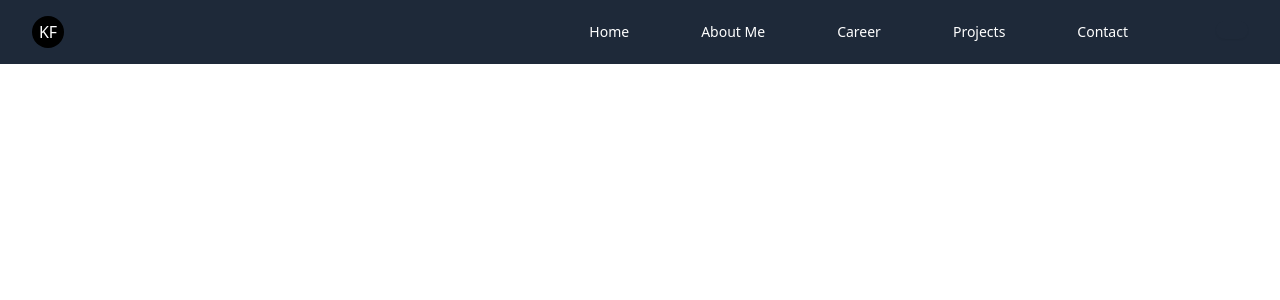
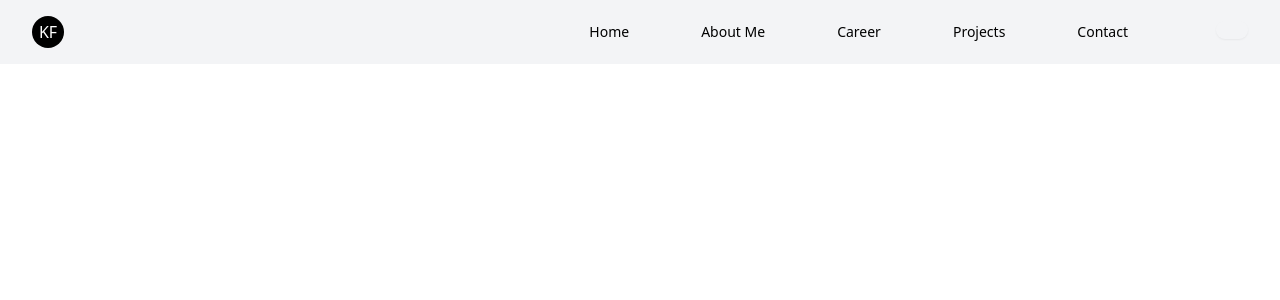
Before and after one commit to kunlefqd/Portfolio, a Next.js app: page / in a window 1280 px wide. Shown: the top 300 px of the page. Built offline with nearby package versions, Linux system fonts and the light colour scheme.

Commit message:
light/dark mode is now mapped to system preferences
idk how? all i did was remove the variants I was told to add?

```diff
--- a/app/globals.css
+++ b/app/globals.css
@@ -1,5 +1,2 @@
 @import "tailwindcss";
 @import "tw-animate-css";
-
-
-@custom-variant dark (&:where(.dark, .dark *));
--- a/app/layout.tsx
+++ b/app/layout.tsx
@@ -28,7 +28,7 @@ export default function RootLayout({
       <body
         className={`${geistSans.variable} ${geistMono.variable} antialiased`}
       >
-        <div className="dark">
+        <div>
         <Header/>
         {children}
         </div>
```
